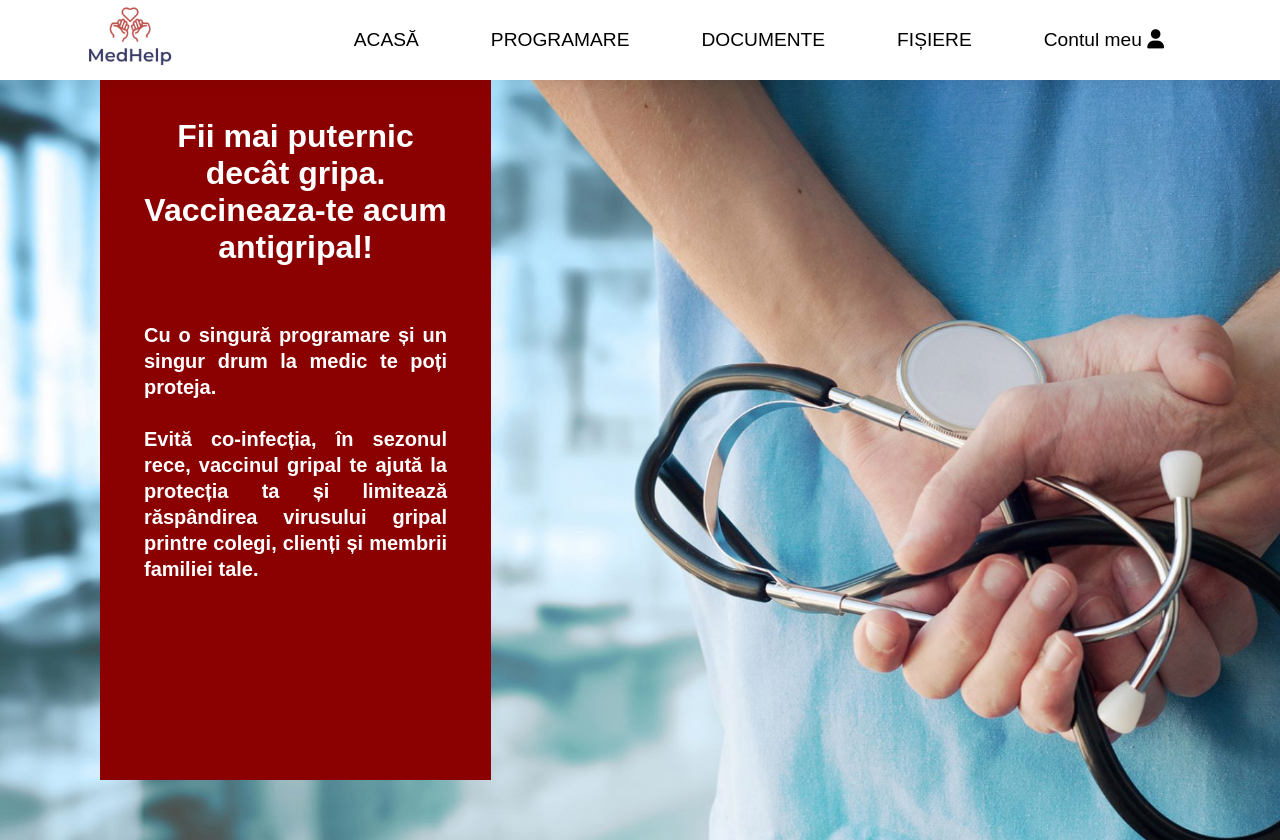
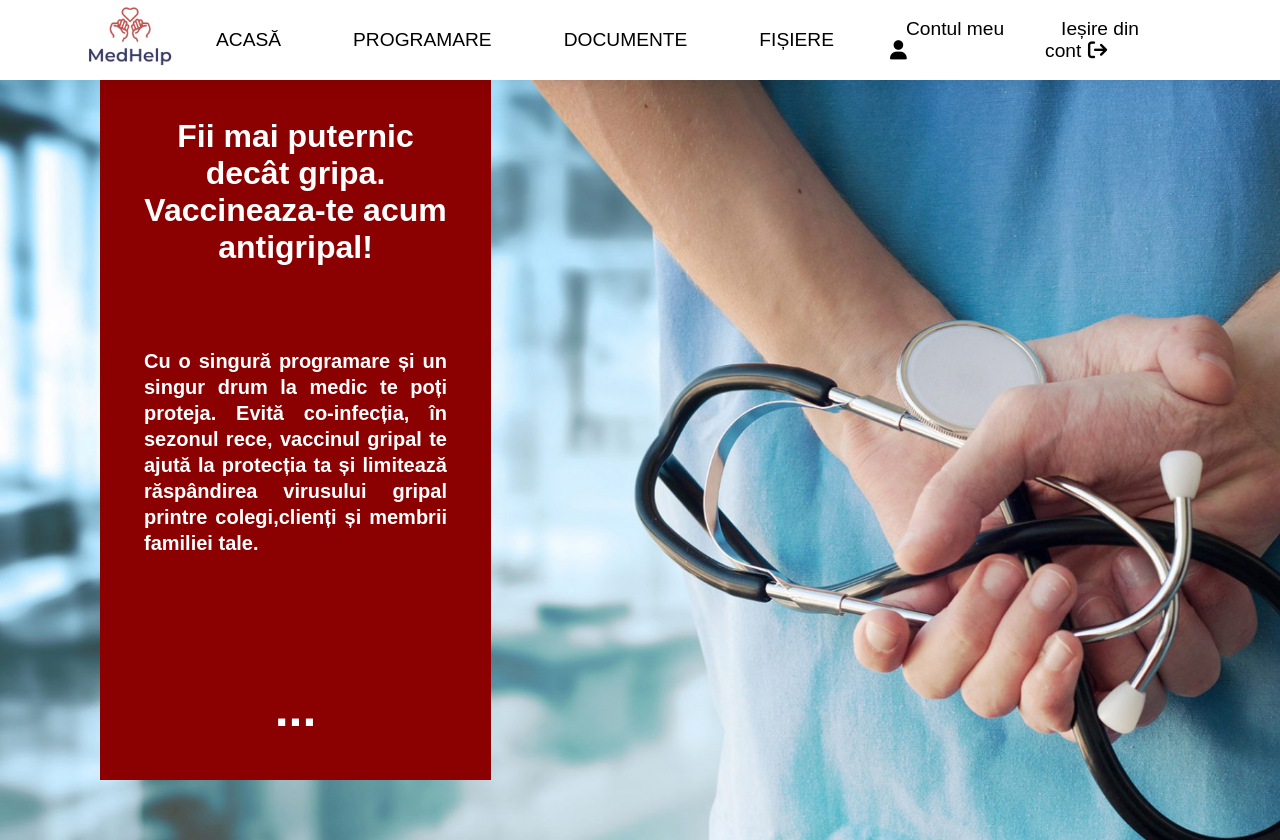
Before and after one commit to tgdragota/MedHelp, a React (Create React App) app in the folder medhelp/: page / in a window 1280 px wide. Built offline with nearby package versions, Linux system fonts and the light colour scheme.

Commit message:
Modificari acasa

```diff
--- a/medhelp/src/Acasa.css
+++ b/medhelp/src/Acasa.css
@@ -42,3 +42,14 @@
     left: 700px;
     top: 100px;
 }
+.flex-row {
+    justify-content: center;
+    display: flex;
+}
+.dot{
+    position: relative;
+    top:600px;
+    font-size: 50px;
+    color: white;
+    cursor: pointer;
+}
--- a/medhelp/src/Acasa.js
+++ b/medhelp/src/Acasa.js
@@ -1,7 +1,8 @@
 import "./Acasa.css";
-
+import {useState} from "react";
 
 function Acasa() {
+
     const myStyle={
         height:'95vh',
         backgroundImage:
@@ -9,20 +10,37 @@ function Acasa() {
         backgroundSize: 'cover',
         backgroundRepeat: 'no-repeat',
     };
+    const information=[
+        {id: 0, value: "Cu o singură programare și un singur drum la medic te poți proteja. " +
+                "Evită co-infecția, în sezonul rece, vaccinul gripal te ajută la protecția ta și limitează răspândirea virusului gripal printre colegi,clienți și membrii familiei tale."},
+        {id: 1, value: "Cu o singură programare și un singur drum la medic te poți proteja. "},
+        {id: 2, value: "Evită co-infecția, în sezonul rece, vaccinul gripal te ajută la protecția ta și limitează răspândirea virusului gripal printre colegi,clienți și membrii familiei tale."}
+    ]
+
+    const  [informationData, setInformationData] = useState(information[0].value)
+    const handleClick=(index) => {
+        console.log(index);
+        const informationSlider=information[index].value
+        setInformationData(informationSlider)
+    }
     return (
         <>
             <div style={myStyle}>
                 <div className="info" >
                     <div className="text">
                         <h1>Fii mai puternic decât gripa. Vaccineaza-te acum antigripal!</h1>
+                    </div><
+                    div className="subtext">
+                        <h1>{informationData}</h1>
                     </div>
-                    <div className="subtext">
-                        <h1>Cu o singură programare și un singur drum la medic te poți proteja.<br/><br/>Evită co-infecția, în sezonul rece,
-                            vaccinul gripal te ajută la protecția ta și limitează răspândirea virusului gripal printre colegi,
-                            clienți și membrii familiei tale.</h1>
+                    <div className="flex-row">
+                        {information.map((data, i) =>
+                            <h1 className="dot" key={i} onClick={() => handleClick(i) }>.</h1>
+                        )}
                     </div>
                 </div>
             </div>
+
         </>
     );
 }
--- a/medhelp/src/App.js
+++ b/medhelp/src/App.js
@@ -6,6 +6,7 @@ import Cont from "./components/Cont";
 import Documente from "./pacient/Documente";
 import Fisiere from "./doctor/Fisiere";
 import Acasa from "./Acasa";
+import Dashboard from "./components/Dashboard";
 
 function App() {
   return (
@@ -18,6 +19,7 @@ function App() {
                   <Route path='/programare' element={<Programare/>}></Route>
                   <Route path='/documente' element={<Documente/>}></Route>
                   <Route path='/fisiere' element={<Fisiere/>}></Route>
+                  <Route path='/dashboard' element={<Dashboard/>}></Route>
               </Routes>
           </div>
       </>
--- a/medhelp/src/components/Cont.css
+++ b/medhelp/src/components/Cont.css
@@ -138,7 +138,11 @@ form.sign-in-form {
     height: 49px;
     border-radius: 49px;
     color: #fff;
+    font-style: normal;
+    font-family: Calibri, serif;
+    font-size: 15px;
     text-transform: uppercase;
+    text-align: center;
     font-weight: 600;
     margin: 10px 0;
     cursor: pointer;
--- a/medhelp/src/components/Cont.js
+++ b/medhelp/src/components/Cont.js
@@ -36,7 +36,7 @@ function Cont() {
                                 <i className="fa fa-lock"></i>
                                 <input type="password" placeholder="Parolă" value={password} onChange={(e) => setPassword(e.target.value)}/>
                             </div>
-                            <input id="buton" value="Intră în cont" className="btn solid" onClick={() => logInWithEmailAndPassword(email, password)}/>
+                            <input readOnly id="buton" value="Intră în cont" className="btn solid" onClick={() => logInWithEmailAndPassword(email, password)}/>
                         </form>
                         <form action="#" className="sign-up-form">
                             <h2 className="title">Creare cont</h2>
--- a/medhelp/src/components/Navbar.js
+++ b/medhelp/src/components/Navbar.js
@@ -1,6 +1,7 @@
 import "./Navbar.css";
 import {Component} from "react";
 import {Link} from "react-router-dom";
+import {auth, logout} from "../firebase";
 
 class Navbar extends Component {
     state={clicked: false};
@@ -40,6 +41,11 @@ class Navbar extends Component {
                                 Contul meu <i className="fa fa-user"/>
                             </Link>
                         </li>
+                        <li className='nav-item'>
+                            <Link to='/' className='nav-links' onClick={logout}>
+                                Ieșire din cont <i className="fa fa-sign-out" aria-hidden="true"/>
+                            </Link>
+                        </li>
                     </ul>
                 </div>
                 <div id="mobile" onClick={this.handleClick}>
--- a/medhelp/src/doctor/Fisiere.js
+++ b/medhelp/src/doctor/Fisiere.js
@@ -93,10 +93,7 @@ function Fisiere() {
                 <div className="panels-container">
                     <div className="panel left-panel">
                         <div className="content">
-                            <h3>Fișe medicale pacienți</h3>
-                            <p>
-                                mesaj daca e nevoie
-                            </p>
+                            <h3>Fișe medicale pacienți</h3><br/>
                             <button className="btn transparent" id="documente"
                                     onClick={() => {
                                         const container = document.querySelector(".container");
@@ -109,10 +106,7 @@ function Fisiere() {
                     </div>
                     <div className="panel right-panel">
                         <div className="content">
-                            <h3>Încărcare fișe medicale</h3>
-                            <p>
-                                mesaj daca e nevoie
-                            </p>
+                            <h3>Încărcare fișe medicale</h3><br/>
                             <button className="btn transparent" id="cerere"
                                     onClick={() => {
                                         const container = document.querySelector(".container");
--- a/medhelp/src/pacient/Documente.js
+++ b/medhelp/src/pacient/Documente.js
@@ -31,10 +31,7 @@ function Documente() {
                 <div className="panels-container">
                     <div className="panel left-panel">
                         <div className="content">
-                            <h3>Dorești un document?</h3>
-                            <p>
-                                mesaj daca e nevoie
-                            </p>
+                            <h3>Dorești un document?</h3><br/>
                             <button className="btn transparent" id="documente"
                                     onClick={() => {
                                         const container = document.querySelector(".container");
@@ -47,10 +44,7 @@ function Documente() {
                     </div>
                     <div className="panel right-panel">
                         <div className="content">
-                            <h3>Vizualizează documente</h3>
-                            <p>
-                                mesaj daca e nevoie
-                            </p>
+                            <h3>Vizualizează documente</h3><br/>
                             <button className="btn transparent" id="cerere"
                                     onClick={() => {
                                         const container = document.querySelector(".container");
--- a/medhelp/src/pacient/Programare.js
+++ b/medhelp/src/pacient/Programare.js
@@ -54,10 +54,7 @@ function Programare() {
                 <div className="panels-container">
                     <div className="panel left-panel">
                         <div className="content">
-                            <h3>Vizualizare programări</h3>
-                            <p>
-                                mesaj daca e nevoie
-                            </p>
+                            <h3>Vizualizare programări</h3><br/>
                             <button className="btn transparent" id="vizualizare"
                                     onClick={() => {
                                         const container = document.querySelector(".container");
@@ -70,10 +67,7 @@ function Programare() {
                     </div>
                     <div className="panel right-panel">
                         <div className="content">
-                            <h3>Programează o consultație</h3>
-                            <p>
-                                mesaj daca e nevoie
-                            </p>
+                            <h3>Programează o consultație</h3><br/>
                             <button className="btn transparent" id="programare"
                                     onClick={() => {
                                         const container = document.querySelector(".container");
```
